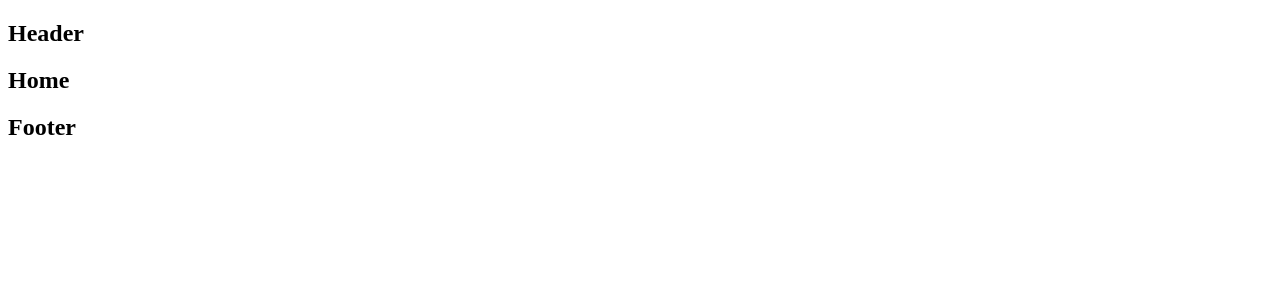
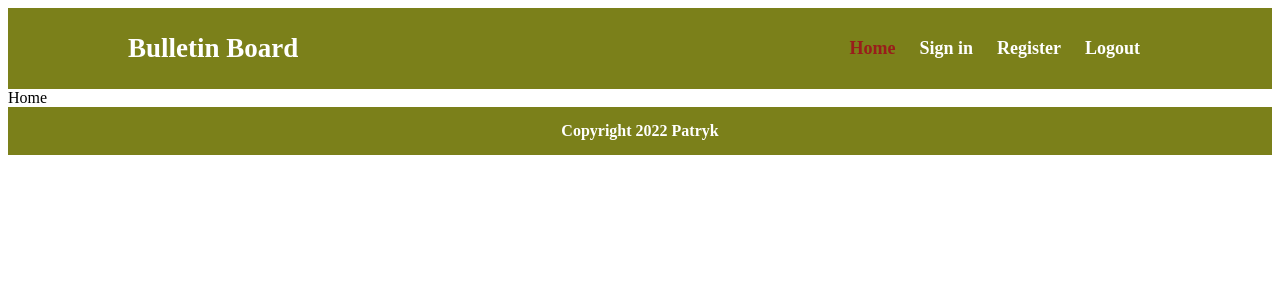
Before and after one commit to Slowinskip/notice-board-FSapp, a React (Create React App) app in the folder client/: page / in a window 1280 px wide. Shown: the top 300 px of the page. Built offline with nearby package versions, Linux system fonts and the light colour scheme.

Commit message:
Add header,footer and redux to client

```diff
--- a/client/src/components/pages/Home/Home.js
+++ b/client/src/components/pages/Home/Home.js
@@ -1,11 +1,7 @@
-
-
+import React from 'react'
 
 const Home = () => {
-
-    return (
-        <h2>Home</h2>
-    );
+  return <div>Home</div>
 }
 
-export default Home;
+export default Home
--- a/client/src/components/views/Footer/Footer.js
+++ b/client/src/components/views/Footer/Footer.js
@@ -1,11 +1,7 @@
-
-
+import styles from './Footer.module.scss'
 
 const Footer = () => {
-
-    return (
-        <h2>Footer</h2>
-    );
+  return <div className={styles.footer}>Copyright 2022 Patryk</div>
 }
 
-export default Footer;
+export default Footer
--- /dev/null
+++ b/client/src/components/views/Footer/Footer.module.scss
@@ -0,0 +1,9 @@
+@import '../../../styles/settings.scss';
+
+.footer {
+  text-align: center;
+  background-color: $color-gold;
+  color: $color-light;
+  font-weight: 600;
+  padding: 15px;
+}
--- a/client/src/components/views/Header/Header.js
+++ b/client/src/components/views/Header/Header.js
@@ -1,11 +1,57 @@
-
-
-
+import styles from './Header.module.scss'
+import { NavLink } from 'react-router-dom'
 const Header = () => {
-
-    return (
-        <h2>Header</h2>
-    );
+  return (
+    <nav>
+      <div className={styles.nav_wrapper}>
+        <NavLink to="/" className={styles.logo}>
+          <h2>Bulletin Board</h2>
+        </NavLink>
+        <ul className={styles.nav_list}>
+          <li>
+            <NavLink
+              className={({ isActive }) =>
+                isActive ? styles.linkActive : undefined
+              }
+              to="/"
+            >
+              Home
+            </NavLink>
+          </li>
+          <li>
+            <NavLink
+              className={({ isActive }) =>
+                isActive ? styles.linkActive : undefined
+              }
+              to="/login"
+            >
+              Sign in
+            </NavLink>
+          </li>
+          <li>
+            <NavLink
+              className={({ isActive }) =>
+                isActive ? styles.linkActive : undefined
+              }
+              to="/register"
+            >
+              Register
+            </NavLink>
+          </li>
+          <li>
+            <NavLink
+              className={({ isActive }) =>
+                isActive ? styles.linkActive : undefined
+              }
+              to="/logout"
+            >
+              Logout
+            </NavLink>
+          </li>
+        </ul>
+      </div>
+    </nav>
+  )
 }
 
-export default Header;
+export default Header
--- /dev/null
+++ b/client/src/components/views/Header/Header.module.scss
@@ -0,0 +1,35 @@
+@import '../../../styles/settings.scss';
+
+nav {
+  background-color: $color-gold;
+}
+
+.logo {
+  text-decoration: none;
+  color: $color-light;
+}
+
+.nav_wrapper {
+  font-size: $base-size * 1.5;
+  font-weight: bold;
+  margin: 0 ($base-size * 10);
+  display: flex;
+  justify-content: space-between;
+  align-items: center;
+}
+
+.nav_list {
+  list-style: none;
+  display: inline-flex;
+  li {
+    padding: $base-size;
+  }
+
+  a {
+    text-decoration: none;
+    color: $color-light;
+  }
+  a.linkActive {
+    color: $color-red;
+  }
+}
--- a/client/src/index.js
+++ b/client/src/index.js
@@ -1,19 +1,23 @@
-import React from 'react';
-import ReactDOM from 'react-dom/client';
-import { BrowserRouter } from 'react-router-dom';
-import App from './App';
-import reportWebVitals from './reportWebVitals';
+import React from 'react'
+import ReactDOM from 'react-dom/client'
+import { BrowserRouter } from 'react-router-dom'
+import App from './App'
+import reportWebVitals from './reportWebVitals'
+import store from './redux/store'
+import { Provider } from 'react-redux'
 
-const root = ReactDOM.createRoot(document.getElementById('root'));
+const root = ReactDOM.createRoot(document.getElementById('root'))
 root.render(
   <React.StrictMode>
-    <BrowserRouter>
-      <App />
-    </BrowserRouter>
-  </React.StrictMode>
-);
+    <Provider store={store}>
+      <BrowserRouter>
+        <App />
+      </BrowserRouter>
+    </Provider>
+  </React.StrictMode>,
+)
 
 // If you want to start measuring performance in your app, pass a function
 // to log results (for example: reportWebVitals(console.log))
 // or send to an analytics endpoint. Learn more: https://bit.ly/CRA-vitals
-reportWebVitals();
+reportWebVitals()
--- a/client/src/redux/initialState.js
+++ b/client/src/redux/initialState.js
@@ -0,0 +1,6 @@
+const initialState = {
+  ads: [],
+  user: null,
+}
+
+export default initialState
--- a/client/src/redux/store.js
+++ b/client/src/redux/store.js
@@ -0,0 +1,22 @@
+import { createStore, combineReducers, applyMiddleware, compose } from 'redux'
+import thunk from 'redux-thunk'
+import initialState from './initialState'
+import usersReducer from './usersRedux'
+
+const subreducers = {
+  users: usersReducer,
+}
+
+const reducer = combineReducers(subreducers)
+const store = createStore(
+  reducer,
+  initialState,
+  compose(
+    applyMiddleware(thunk),
+    window.__REDUX_DEVTOOLS_EXTENSION__
+      ? window.__REDUX_DEVTOOLS_EXTENSION__()
+      : (f) => f,
+  ),
+)
+
+export default store
--- /dev/null
+++ b/client/src/redux/usersRedux.js
@@ -0,0 +1,14 @@
+// selectors
+// actions
+// const createActionName = (actionName) => `app/users/${actionName}`
+
+// action creators
+
+const usersReducer = (statePart = null, action) => {
+  switch (action.type) {
+    default:
+      return statePart
+  }
+}
+
+export default usersReducer
--- a/client/src/styles/settings.scss
+++ b/client/src/styles/settings.scss
@@ -0,0 +1,10 @@
+$color-light: #fff;
+$color-gold: #7b801a;
+$color-green: #19b92c;
+$color-red: #991d1b;
+
+$font-text: 'Poppins', sans-serif;
+
+$radius: 5px;
+$base-size: 12px;
+$transition: all 0.5s;
```
Also changed, not shown: client/src/App.js (+8 -10 lines).
